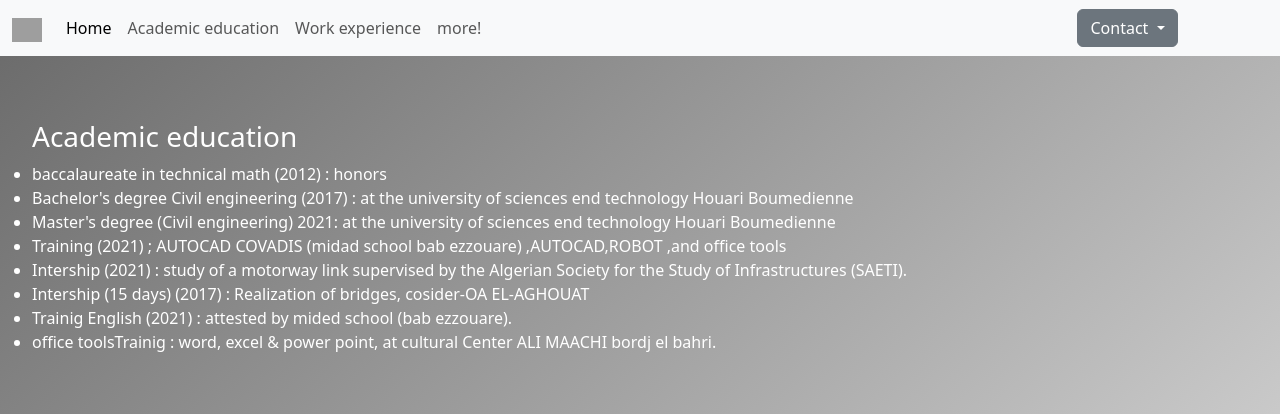
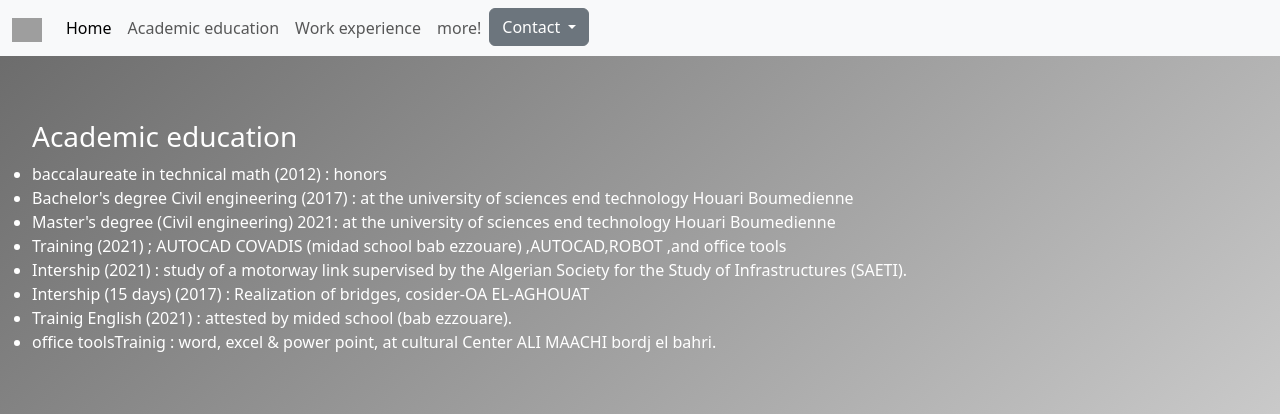
Before and after one commit to ELHOUPS/cv, a Flask app: page /education in a window 1280 px wide. Shown: the top 414 px of the page. Run offline with Flask 3, Linux system fonts and the light colour scheme; grey boxes are pictures that could not be loaded.

Commit message:
Update layout.html

```diff
--- a/templates/layout.html
+++ b/templates/layout.html
@@ -33,13 +33,17 @@
               <li class="nav-item">
                 <a class="nav-link" href="/more">more!</a>
               </li>
+               <li class="nav-item">
+               <div class="dropdown" style="margin-right: 8%;">
+          <button class="btn btn-secondary dropdown-toggle" type="button" id="dropdownMenuButton2" data-bs-toggle="dropdown" aria-expanded="false">
+            Contact
+          </button>
+                </li>
+
             </ul>
           </div>
         </div>
-        <div class="dropdown" style="margin-right: 8%;">
-          <button class="btn btn-secondary dropdown-toggle" type="button" id="dropdownMenuButton2" data-bs-toggle="dropdown" aria-expanded="false">
-            Contact
-          </button>
+
           <ul class="dropdown-menu dropdown-menu-dark" aria-labelledby="dropdownMenuButton2" >
             <li><p><a href="tel:+213780416469" style="color: white;">phone : +2137804164691</a></p></li>
             <li><a href = "mailto:lotfi.kafi@hotmail.com" style="color: white;">Send Email : lotfi.kafi@hotmail.com</a></li>
```
